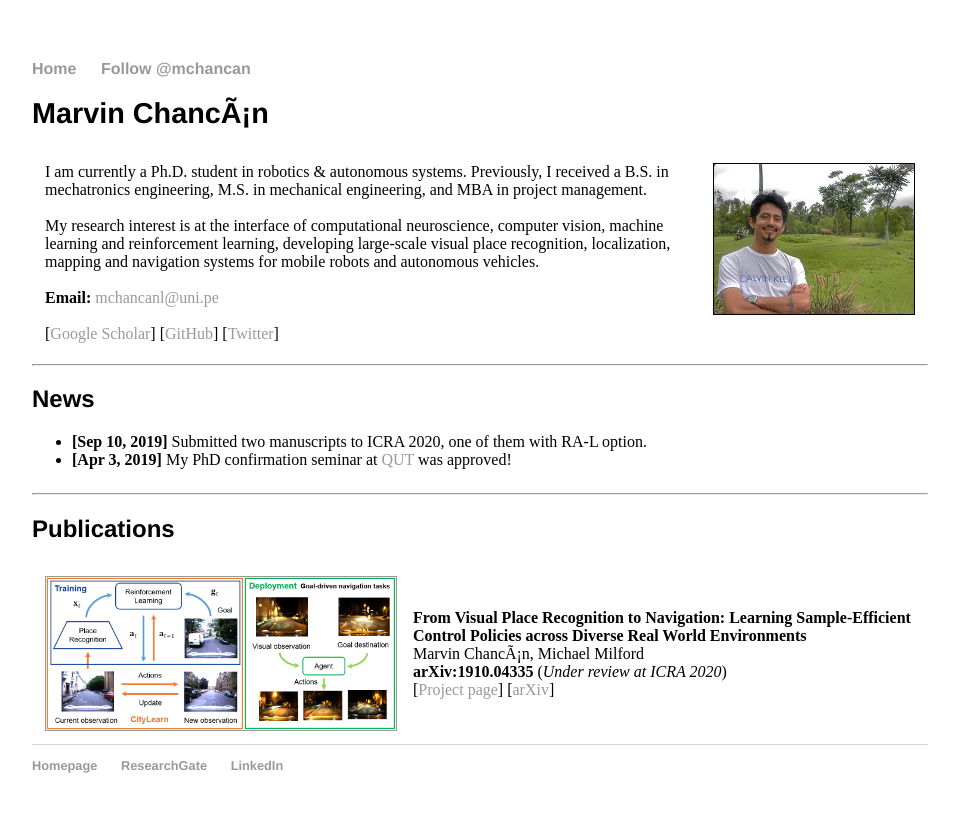
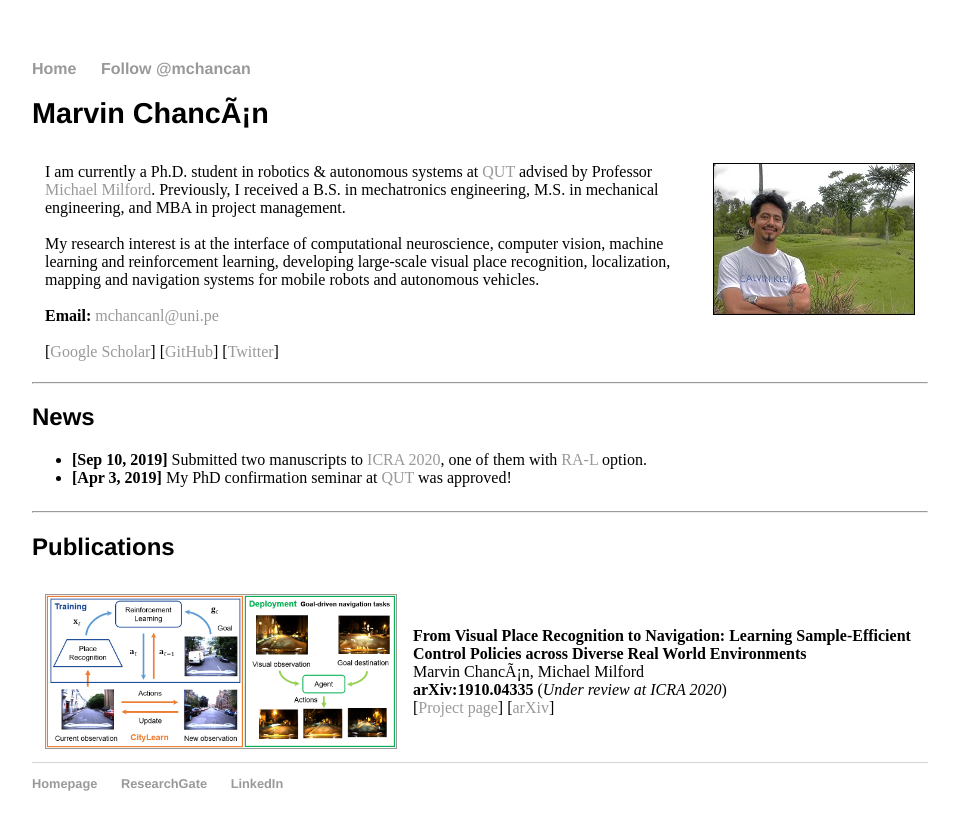
Before and after one commit to mchancan/mchancan.github.io, a Jekyll site: the page built from index.html, in a window 1280 px wide. Shown: the top 830 px of the page, without its empty margins (160-1119 px from the left). Built offline with Jekyll 4.4.1, drawn with Linux system fonts in a browser that asks for light colours; comment, search, counter and statistics services are not loaded.

Commit message:
Update index.html

```diff
--- a/index.html
+++ b/index.html
@@ -9,7 +9,7 @@ title: Marvin Chancán
 <table border="0" cellpadding="3" cellspacing="10">
 	<tr>
 		<td>
-			I am currently a Ph.D. student in robotics & autonomous systems. Previously, I received a B.S. in mechatronics engineering, M.S. in mechanical engineering, and MBA in project management. <br> <br>
+			I am currently a Ph.D. student in robotics & autonomous systems at <a href="https://qut.edu.au">QUT</a> advised by Professor <a href="https://scholar.google.com/citations?user=TDSmCKgAAAAJ&hl=en&oi=ao">Michael Milford</a>. Previously, I received a B.S. in mechatronics engineering, M.S. in mechanical engineering, and MBA in project management. <br> <br>
 			My research interest is at the interface of computational neuroscience, computer vision, machine learning and reinforcement learning, developing large-scale visual place recognition, localization, mapping and navigation systems for mobile robots and autonomous vehicles. <br> <br>
 			<b>Email:</b> <a href="mailto:mchancanl@uni.pe">mchancanl@uni.pe</a> <br> <br>
 			[<a href="https://scholar.google.com/citations?user=iK7xhJ4AAAAJ&hl=en">Google Scholar</a>]
@@ -28,7 +28,7 @@ title: Marvin Chancán
 <table border="0" cellpadding="3" cellspacing="10">
 	<tr>
 		<ul>
-				<li><b>[Sep 10, 2019] </b> Submitted two manuscripts to ICRA 2020, one of them with RA-L option. <br></li>
+				<li><b>[Sep 10, 2019] </b> Submitted two manuscripts to <a href="http://icra2020.org">ICRA 2020</a>, one of them with <a href="http://ieee-ras.org/publications/ra-l">RA-L</a> option. <br></li>
 				<li><b>[Apr 3, 2019] </b> My PhD confirmation seminar at <a href="https://qut.edu.au">QUT</a> was approved! <br></li>
 		</ul>
 	</tr>
```
